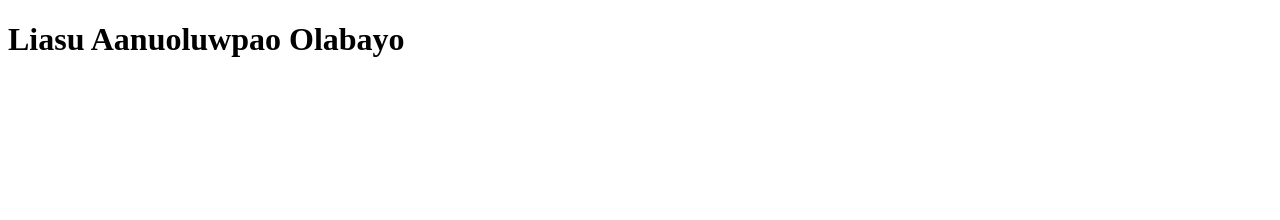
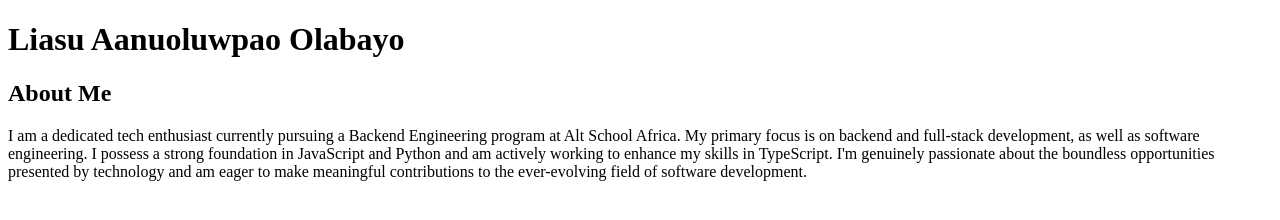
Before and after one commit to holabayor/30daysofcodecamp-september, a plain HTML site: page day-01/profile.html in a window 1280 px wide. Drawn offline with Linux system fonts and the light colour scheme.

Commit message:
about me

```diff
--- a/day-01/profile.html
+++ b/day-01/profile.html
@@ -7,5 +7,16 @@
   </head>
   <body>
     <h1>Liasu Aanuoluwpao Olabayo</h1>
+    <h2>About Me</h2>
+    <p>
+      I am a dedicated tech enthusiast currently pursuing a Backend Engineering
+      program at Alt School Africa. My primary focus is on backend and
+      full-stack development, as well as software engineering. I possess a
+      strong foundation in JavaScript and Python and am actively working to
+      enhance my skills in TypeScript. I'm genuinely passionate about the
+      boundless opportunities presented by technology and am eager to make
+      meaningful contributions to the ever-evolving field of software
+      development.
+    </p>
   </body>
 </html>
```
